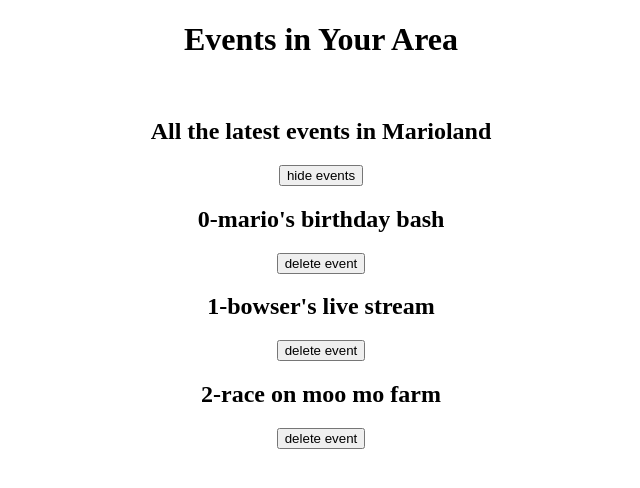
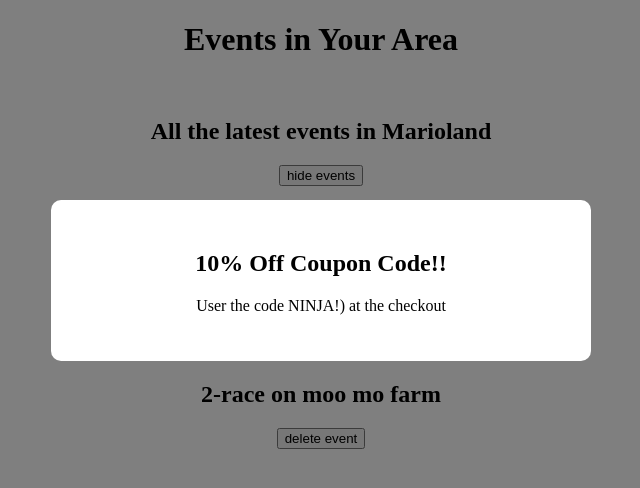
Before and after one commit to akmhmgc/first-react-app, a React (Create React App) app: page / in a window 1280 px wide. Shown: the top 488 px of the page, without its empty margins (319-959 px from the left). Built offline with nearby package versions, Linux system fonts and the light colour scheme; the HTML template or start-up script is replaced by a standard one.

Commit message:
feat: componentに要素を渡す

```diff
--- a/src/App.js
+++ b/src/App.js
@@ -1,6 +1,7 @@
 import "./App.css";
 import Title from "./components/Title";
 import React, { useState } from "react";
+import Modal from "./components/Modal";
 
 function App() {
   const [showEvents, setshowEvents] = useState(true);
@@ -15,7 +16,10 @@ function App() {
 
   return (
     <div className="App">
-      <Title title="Events in Your Area" subtitle="All the latest events in Marioland"/>
+      <Title
+        title="Events in Your Area"
+        subtitle="All the latest events in Marioland"
+      />
       {showEvents && (
         <div>
           <button onClick={() => setshowEvents(false)}>hide events</button>
@@ -35,6 +39,10 @@ function App() {
             <button onClick={() => handleClick(event.id)}>delete event</button>
           </React.Fragment>
         ))}
+      <Modal>
+        <h2>10% Off Coupon Code!!</h2>
+        <p>User the code NINJA!) at the checkout</p>
+      </Modal>
     </div>
   );
 }
--- /dev/null
+++ b/src/components/Modal.css
@@ -0,0 +1,15 @@
+.modal-backdrop {
+  position: fixed;
+  top: 0;
+  left: 0;
+  width: 100%;
+  height: 100%;
+  background: rgba(0,0,0,0.5);
+}
+.modal {
+  padding: 30px;
+  max-width: 480px;
+  margin: 200px auto;
+  background: #fff;
+  border-radius: 10px;
+}
--- /dev/null
+++ b/src/components/Modal.js
@@ -0,0 +1,9 @@
+import "./Modal.css";
+
+export default function Modal({ children }) {
+  return (
+    <div className="modal-backdrop">
+      <div className="modal">{children}</div>
+    </div>
+  );
+}
```
